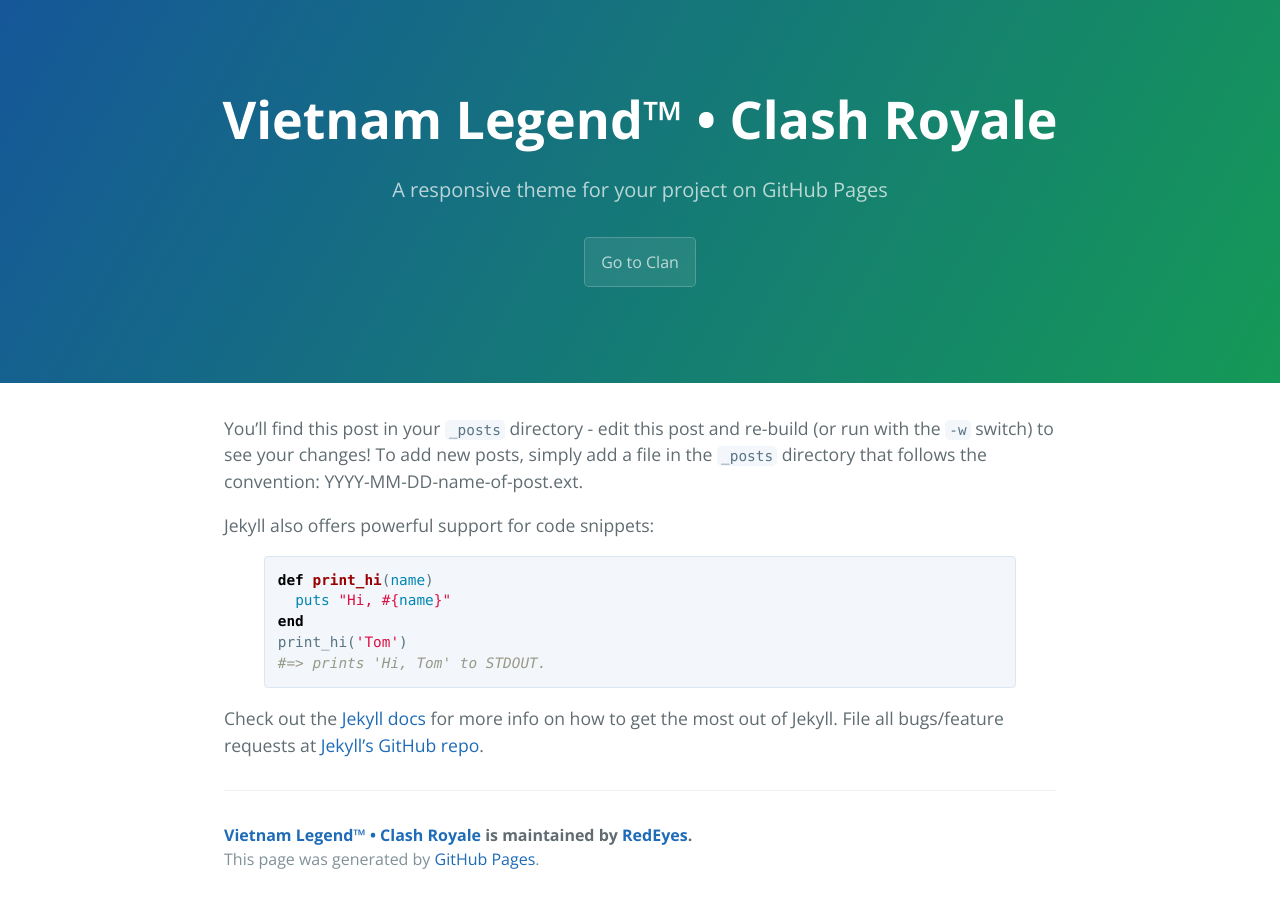
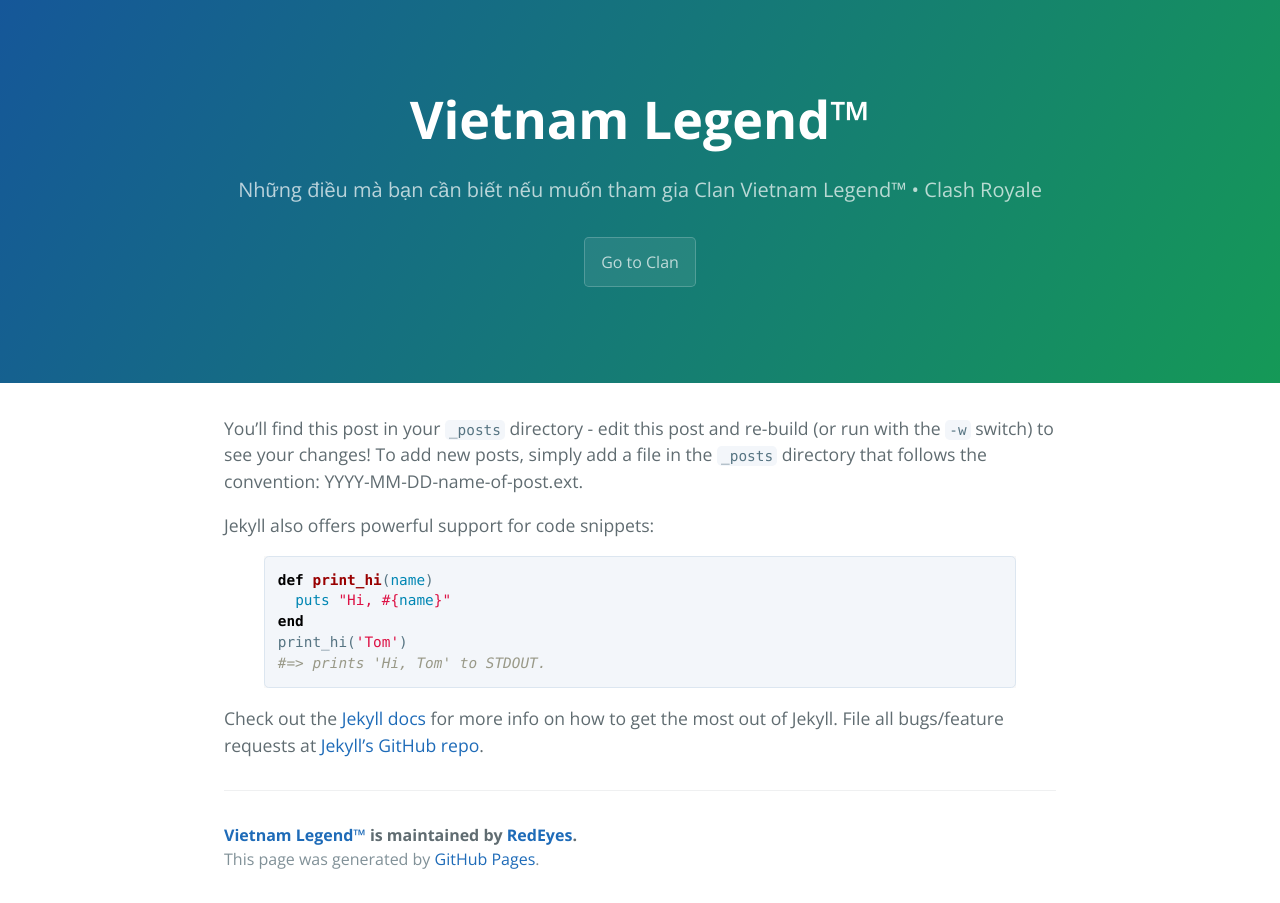
Before and after one commit to r1verONE/r1verOne.github.io, a Jekyll site: the page built from _posts/2016-02-12-sample-content.markdown, in a window 1280 px wide. Built offline with Jekyll 4.4.1, drawn with Linux system fonts in a browser that asks for light colours.

Commit message:
Update _config.yml

```diff
--- a/_config.yml
+++ b/_config.yml
@@ -1,6 +1,6 @@
 # Setup
-title:        Vietnam Legend™ • Clash Royale
-tagline:      A responsive theme for your project on GitHub Pages
+title:        Vietnam Legend™
+tagline:      Những điều mà bạn cần biết nếu muốn tham gia Clan Vietnam Legend™ • Clash Royale
 baseurl:      ""
 paginate:     1
 locale:       "en"
```
